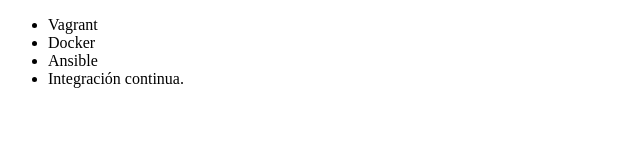
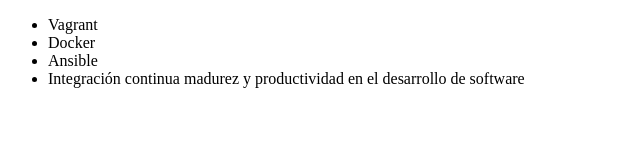
Before and after one commit to arahi24/alura-git, a plain HTML site: page index.html in a window 1280 px wide. Shown: the whole page, without its empty margins (0-640 px from the left). Drawn offline with Linux system fonts and the light colour scheme.

Commit message:
agregando curso de integracion continua

```diff
--- a/index.html
+++ b/index.html
@@ -9,7 +9,7 @@
          <li> Vagrant </li>
          <li> Docker </li>
          <li> Ansible </li>
-         <li> Integración continua. </li>
+         <li> Integración continua madurez y productividad en el desarrollo de software </li>
      </ul>
 </body>
 </html>
```
